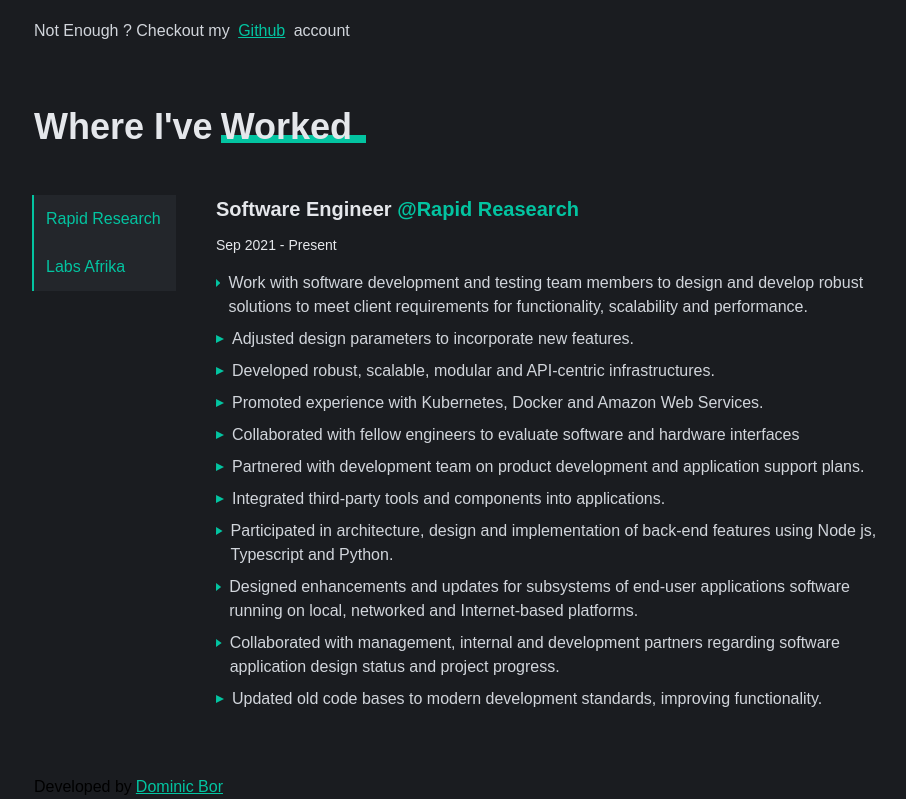
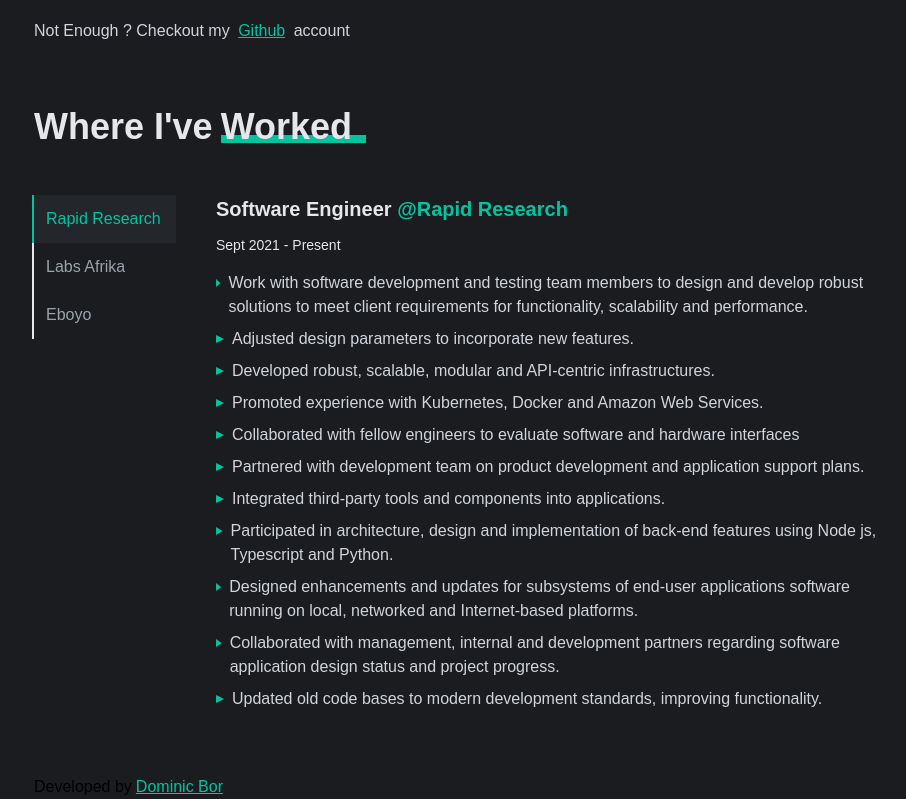
Before and after one commit to sirbor/sirbor.github.io, a React (Create React App) app: page / in a window 1280 px wide. Shown: the part 1495-2294 px from the top of the page, without its empty margins (174-1080 px from the left). Built offline with nearby package versions, Linux system fonts and the light colour scheme; a web font is replaced by a local one.

Commit message:
updated commit

```diff
--- a/src/components/Experience.js
+++ b/src/components/Experience.js
@@ -4,9 +4,9 @@
 const workExp = [
   {
     id: 1,
-    position: "Software Engineer ",
-    companyName: "Rapid Reasearch",
-    from: "Sep 2021",
+    position: "Software Engineer",
+    companyName: "Rapid Research",
+    from: "Sept 2021",
     to: "",
     current: true,
     description: [
@@ -26,10 +26,10 @@
   },
   {
     id: 2,
-    position: "Software Engineer",
-    companyName: "Labs Afrika",
-    from: "April 2020",
-    to: "Sept 2021",
+    position: "Full Stack Developer",
+    companyName: "Linkedphone",
+    from: "Aug 2021",
+    to: "Aug 2022",
     current: false,
     description: [
       "Working with a variety of languages, platforms, frameworks, and content management systems.",
@@ -45,8 +45,8 @@
   {
     id: 3,
     position: "Software Developer Intern",
-    companyName: "Wazi pay",
-    from: " 2021",
+    companyName: "Eboyo",
+    from: "March 2021",
     to: "July 2021",
     current: false,
     description: [
@@ -97,15 +97,19 @@
           >
             Rapid Research
           </button>
-
-          <button onClick={() => showCompany(1)}
-            className={workData[0].isVisible ? activeClass : inactiveClass}
+          <button
+            onClick={() => showCompany(2)}
+            className={workData[1].isVisible ? activeClass : inactiveClass}
           >
             Labs Afrika
           </button>
-
+          <button
+            onClick={() => showCompany(3)}
+            className={workData[2].isVisible ? activeClass : inactiveClass}
+          >
+            Eboyo
+          </button>
         </div>
-
         <div>
           {workExp.map((work, index) => {
             return (
@@ -118,7 +122,6 @@
                     {work.position}{" "}
                     <span className="txt-green">@{work.companyName}</span>
                   </p>
-                  {/* <p className="text-gray-400 text-sm font-medium"></p> */}
                 </div>
                 <div className="flex flex-col space-y-2 mt-3">
                   <p className="text-gray-200 text-sm font-medium">
```
